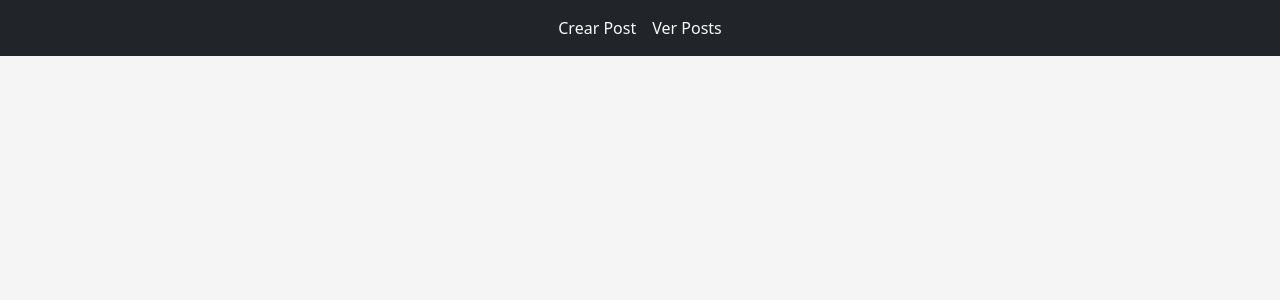
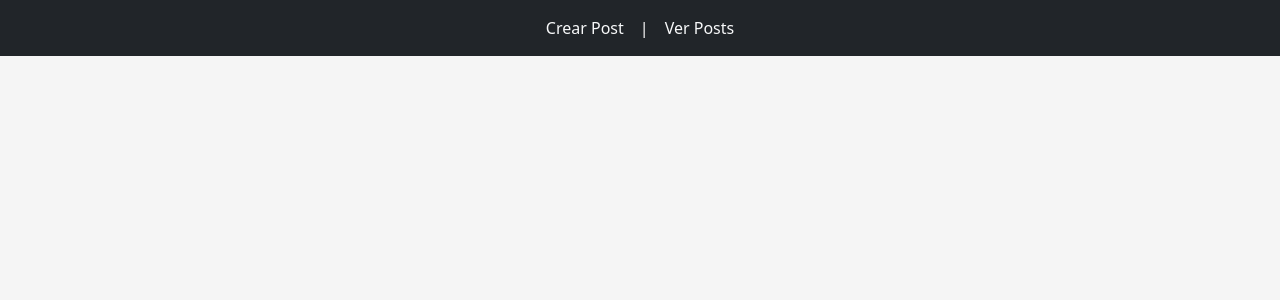
Before and after one commit to Marlon4789/blog-tech, a Django app: page / in a window 1280 px wide. Shown: the top 300 px of the page. Run offline with Django 5.2, Linux system fonts and the light colour scheme.

Commit message:
Añadiendo separador de navbar

```diff
--- a/blog/templates/layouts/base.html
+++ b/blog/templates/layouts/base.html
@@ -13,9 +13,12 @@
 <body style="background-color: whitesmoke;">
     <!-- Navbar -->
     <div class="container-fluid p-3 bg-dark fixed-top">
-        <ul class="nav justify-content-center gap-3">
+        <ul class="nav justify-content-center align-items-center gap-3">
             <li class="nav-item">
               <a class="link-offset-2 link-offset-3-hover link-underline link-underline-opacity-0 link-underline-opacity-75-hover link-light" aria-current="page" href="{% url 'create_post' %}">Crear Post</a>
+            </li>
+            <li class="text-white">
+                |
             </li>
             <li class="nav-item">
               <a class="link-offset-2 link-offset-3-hover link-underline link-underline-opacity-0 link-underline-opacity-75-hover link-light" href="{% url 'show_all_posts' %}">Ver Posts</a>
```
Also changed, not shown: blog/static/prism/prism.css (line endings or trailing spaces).
